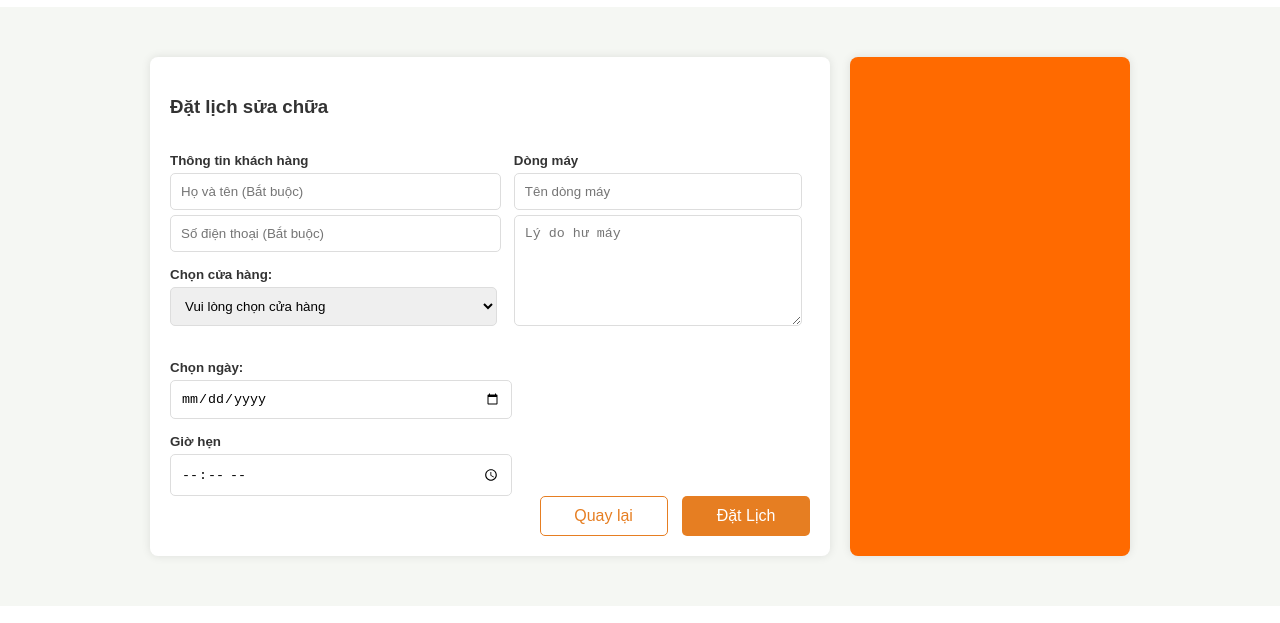
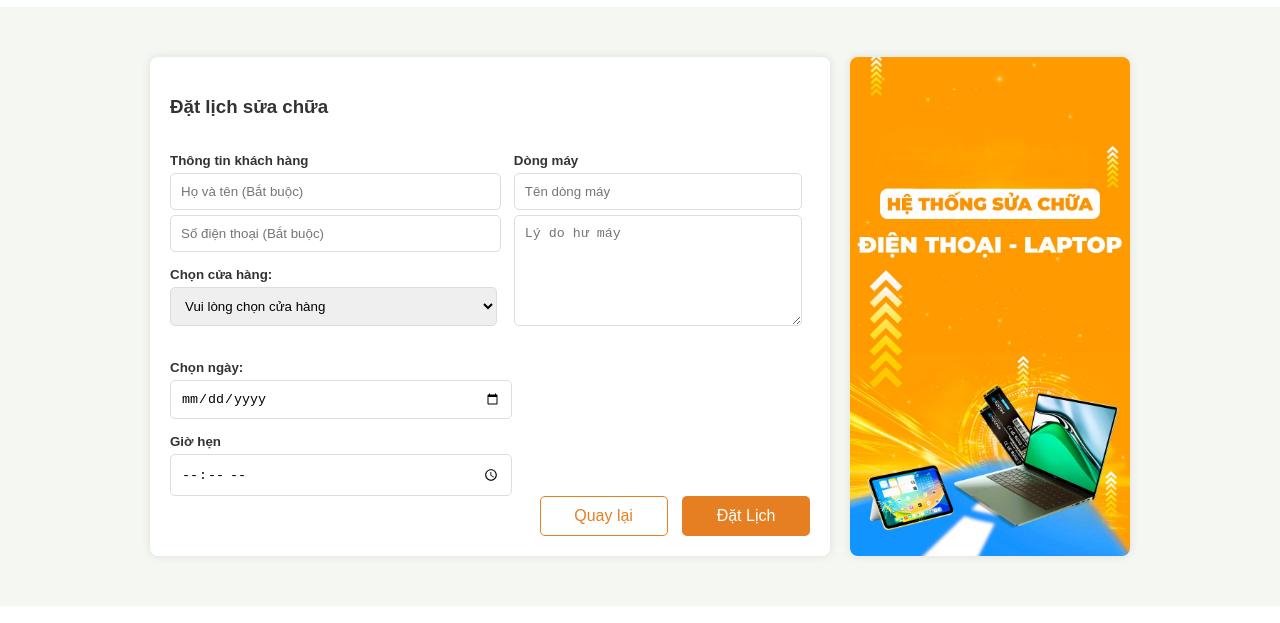
Before and after one commit to DaoDuyNhat/WebDatLichSuaDienThoai, a plain HTML site: page User/DatLich.html in a window 1280 px wide. Shown: the part 98-721 px from the top of the page. Drawn offline with Linux system fonts and the light colour scheme.

Commit message:
update order

```diff
--- a/CSS/DatLich.css
+++ b/CSS/DatLich.css
@@ -96,7 +96,10 @@ h3 {
 }
 
 .container .box-2 {
-    background: #FF6A00;
+    background-image: url("../img/ads.jpg");
+    background-repeat: no-repeat;
+    background-position: bottom;
+    background-size: cover;
     width: 350px;
     margin-left: 20px;
     margin-top: 20px;
@@ -104,7 +107,3 @@ h3 {
     box-shadow: 0 0 10px rgba(0, 0, 0, 0.1);
     border-radius: 8px;
 }
-.container .box-2:hover {
-    background-color: #de3434;
-    color: #fff;
-}
--- a/User/DatLich.html
+++ b/User/DatLich.html
@@ -2,7 +2,7 @@
 <html lang="en">
 <head>
   <meta charset="UTF-8">
-  <title>Title</title>
+  <title>Phone Repair - Đăt Lịch</title>
   <link rel="stylesheet" href="../CSS/HeaderUser.css">
   <link rel="stylesheet" href="https://cdnjs.cloudflare.com/ajax/libs/font-awesome/6.0.0-beta3/css/all.min.css">
   <link rel="stylesheet" href="../CSS/FooterUser.css">
```
Also changed, not shown: img/ads.jpg (added).
